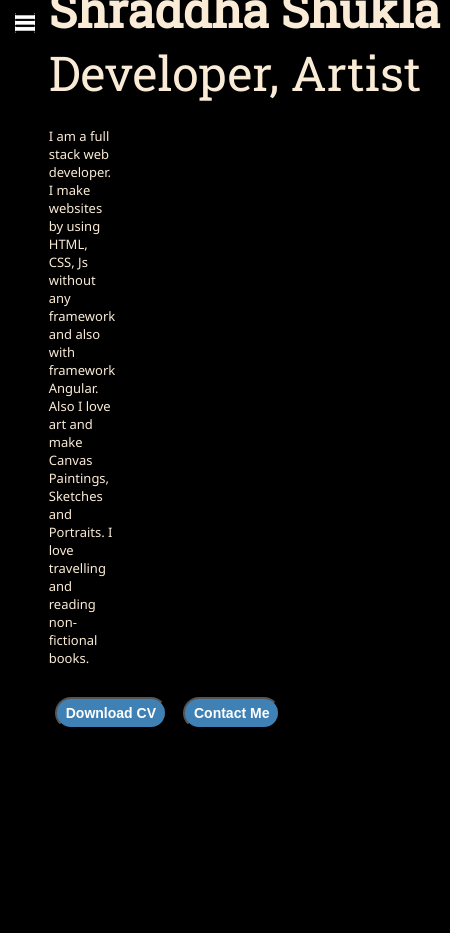
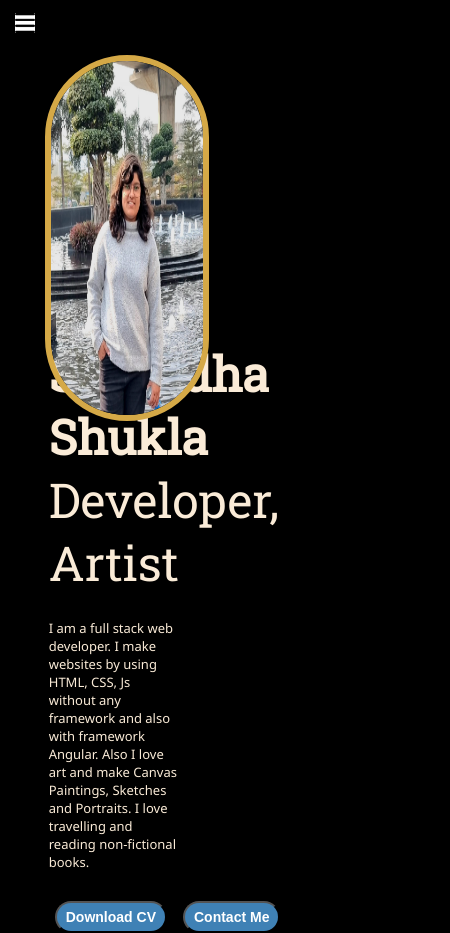
Before and after one commit to Shraddha-Shuk/portfolio, a plain HTML site: page index.html in a window 390 px wide. Shown: the whole page, 450 px wide, since content can reach past the window. Before the commit the page ends 844 px from the top, so only its background shows below. Drawn offline with Linux system fonts and the light colour scheme; a web font is replaced by a local one.

Commit message:
I make changes in responsiveness

```diff
--- a/index.html
+++ b/index.html
@@ -29,7 +29,8 @@
                     <div class="hello">Hi I am</div>
                     <div class="name">Shraddha Shukla</div>
                     <div class="about">Developer, Artist</div>
-                    <div class="moreabout">I am a full stack web developer. I make websites by using HTML, CSS, Js without any framework and also with framework Angular. Also I love art and make Canvas Paintings, Sketches and Portraits. I love travelling and reading non-fictional books.</div>
+                    <div class="moreabout">I am a full stack web developer. I make websites by using HTML, CSS, Js without any framework and also with framework Angular. Also I love art and make Canvas Paintings, Sketches and Portraits. I love travelling and reading non-fictional books.</>
+                    </div>
                     <div class="button">
                         <a href="./ss_resume.pdf" target="_blank">
                         <button class="btn">Download CV</button></a>
--- a/style.css
+++ b/style.css
@@ -219,15 +219,32 @@ p{
     font-size: 32px;
 }
 
-@media(max-width: 1300px) {
+@media(max-width: 600px) {
     *{
 
     }
-    .devpic{
-        display: none;
+    .infoContainer .devpic img {
+        position: absolute;
+        width: 39%;
+        height: 42%;
+        right: 181px;
+        border: 6px solid #d5a947;
+        border-radius: 173px;
+        margin-top: -55px;
     }
     .intro, .contactform{
         margin: 50px 8px;
     }
+    .hello{
+        font-size: 2rem;
+        margin-top: 590px;
+    }
+    .moreabout{
+        margin-top: 25px;
+        padding-right: 123px;
+    }
+    .contactform form{
+        margin-top: -83px;
+    }
 
 }
```
